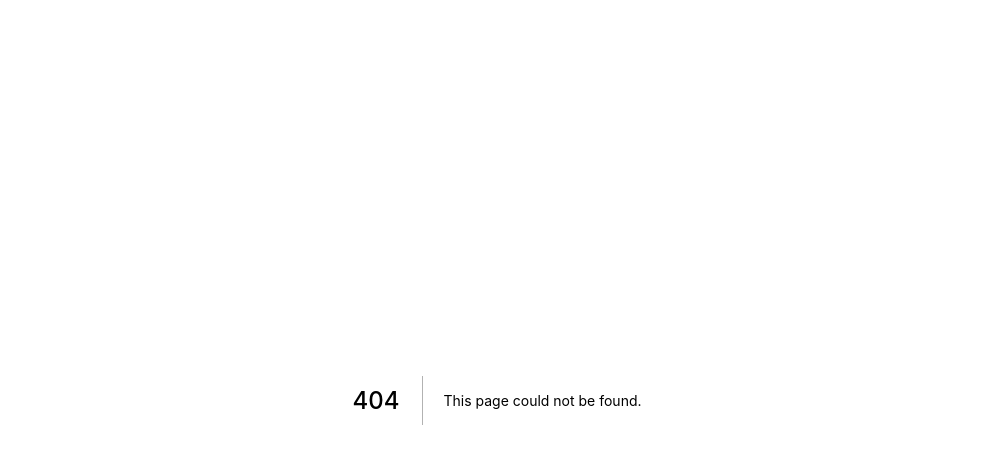
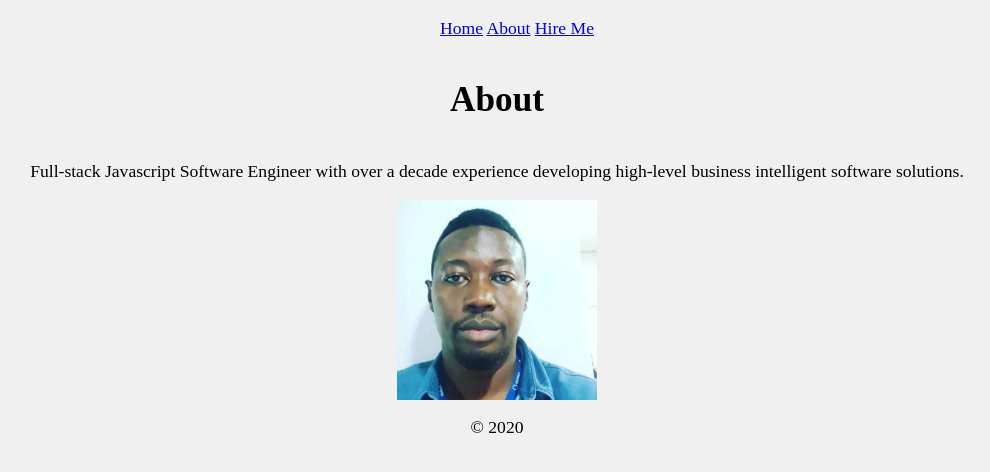
Before and after one commit to hopeogbons/next-portfolio, a Next.js app: page /about in a window 1280 px wide. Before the commit this address had no page. Shown: the top 472 px of the page, without its empty margins (143-1133 px from the left). Built offline with nearby package versions, Linux system fonts and the light colour scheme; a small style sheet from the web is missing.

Commit message:
add an about page

```diff
--- /dev/null
+++ b/pages/about.js
@@ -0,0 +1,13 @@
+import Layout from '../components/Layout';
+
+const About = () => (
+  <Layout title="About">
+    <p>
+      Full-stack Javascript Software Engineer with over a decade experience
+      developing high-level business intelligent software solutions.
+    </p>
+    <img src="/images/hope.jpg" alt="Hope Ogbons" height="200px" />
+  </Layout>
+);
+
+export default About;
```
